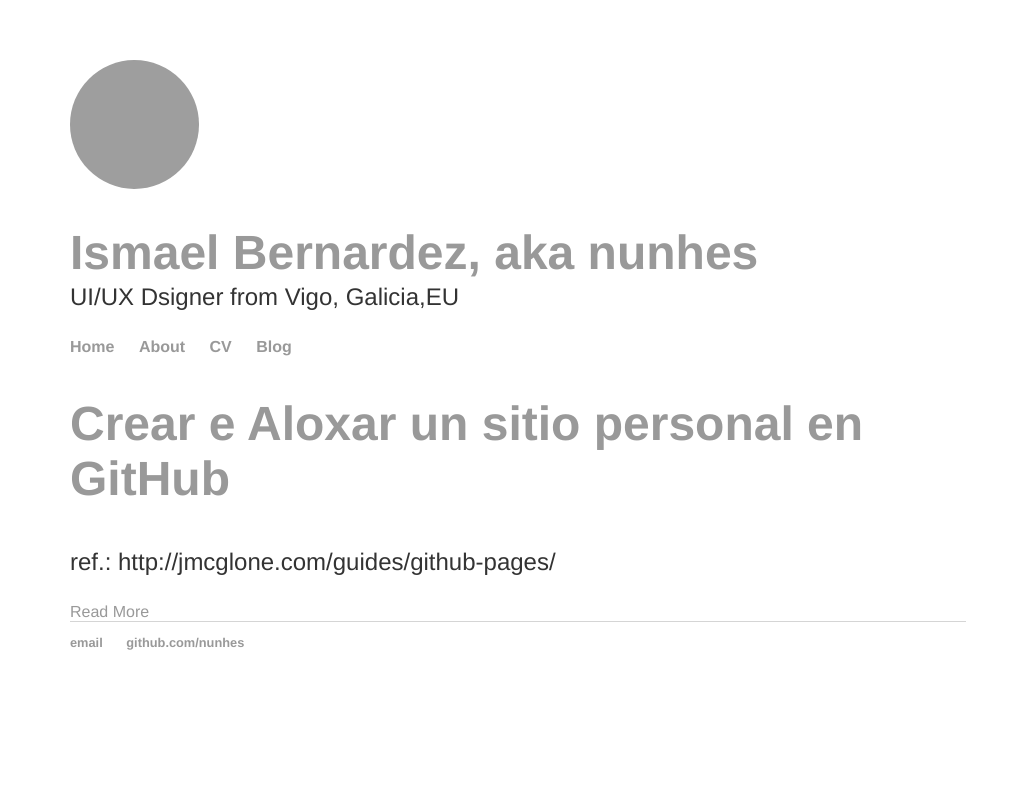
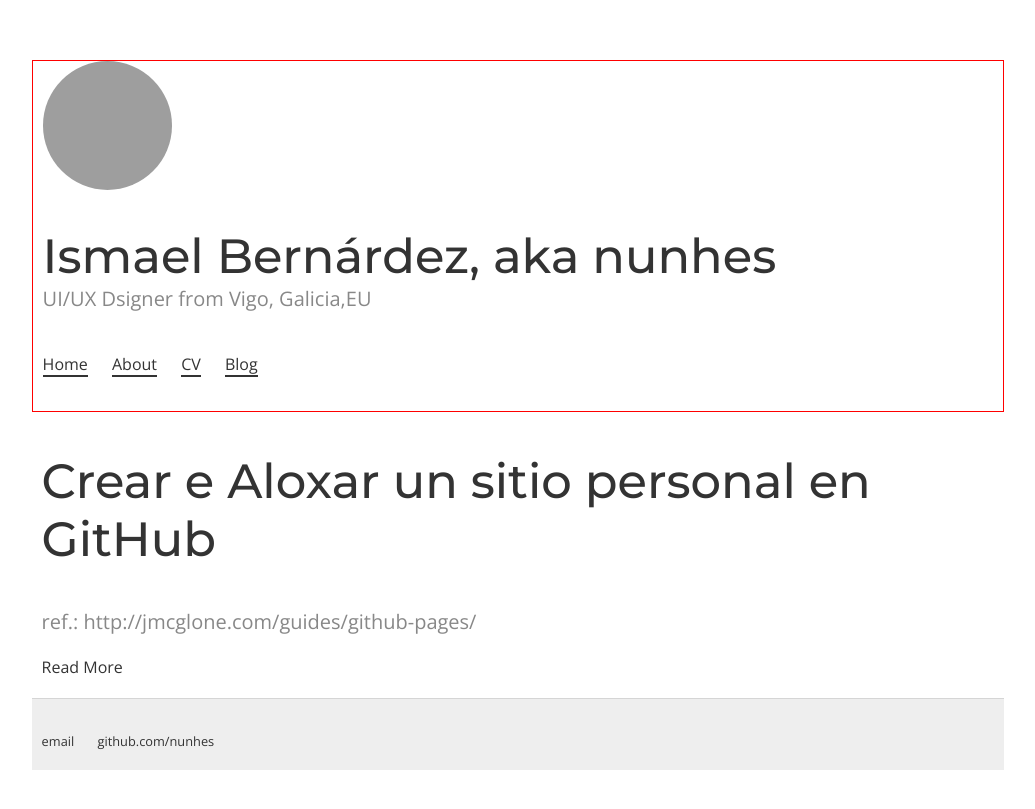
Before and after one commit to nunhes/nunhes.github.io, a Jekyll site: the page built from index.html, in a window 1280 px wide. Shown: the top 809 px of the page, without its empty margins (122-1157 px from the left). Built offline with Jekyll 4.4.1, drawn with Linux system fonts in a browser that asks for light colours; grey boxes are pictures that could not be loaded.

Commit message:
Probando cousas Engadindo cousas

```diff
--- a/_config.yml
+++ b/_config.yml
@@ -3,7 +3,7 @@
 #
 
 # Name of your site (displayed in the header)
-name: Ismael Bernardez, aka nunhes
+name: Ismael Bernárdez, aka nunhes
 
 # Short bio or description (displayed in the header)
 description: UI/UX Dsigner from Vigo, Galicia,EU
@@ -73,7 +73,7 @@
   style: :expanded # You might prefer to minify using :compressed
 
 # Use the following plug-ins
-gems:
+plugins:
   - jekyll-sitemap # Create a sitemap using the official Jekyll sitemap gem
   - jekyll-feed # Create an Atom feed using the official Jekyll feed gem
 
--- a/_layouts/default.html
+++ b/_layouts/default.html
@@ -8,7 +8,7 @@
     <!--[if lt IE 9]>
       <script src="http://html5shiv.googlecode.com/svn/trunk/html5.js"></script>
     <![endif]-->
-
+    <link href="https://fonts.googleapis.com/css?family=Open+Sans|Montserrat:400,500" rel="stylesheet">
     <link rel="stylesheet" type="text/css" href="{{ site.baseurl }}/css/main.css" />
     <link rel="alternate" type="application/rss+xml" title="{{ site.name }} - {{ site.description }}" href="{{ site.baseurl }}/feed.xml" />
 
@@ -16,7 +16,7 @@
 		</head>
 
 		<body>
-    <div class="wrapper-masthead">
+    <div class="wrapper-masthead" style="border: solid 1px #ff0000;">
       <div class="container">
         <header class="masthead clearfix">
           <a href="{{ site.baseurl }}/" class="site-avatar"><img src="{{ site.avatar }}" /></a>
--- a/css/main.css
+++ b/css/main.css
@@ -1,12 +1,20 @@
 body {
     margin: 60px auto;
-    width: 70%;
-    font-family:'Helvetica', 'Arial', 'Sans-Serif';
+    width: 76%;
+    font-family:'Open Sans','Helvetica', 'Arial', sans-serif;
+    color: #888;
 }
 nav ul, footer ul {
-    padding: 0px;
+    padding: 20px 0;
     list-style: none;
-    font-weight: bold;
+}
+nav ul li {
+    border-bottom: 2px solid #333;
+}
+nav ul li a:hover {
+    text-decoration: none;
+    color: #999;
+    border-bottom: 2px solid #fff;
 }
 nav ul li, footer ul li {
     display: inline;
@@ -14,22 +22,30 @@
 }
 a {
     text-decoration: none;
-    color: #999;
+    color: #333;
 }
 a:hover {
     text-decoration: underline;
 }
 h1 {
     font-size: 3em;
+    font-weight: 300;
+}
+h1,h2,h3,h4,h5,h6 {
+font-family:'Montserrat','Helvetica', 'Arial', sans-serif;
+color: #666;
+font-weight: 500;
 }
 p {
-    font-size: 1.5em;
+    font-weight: 300;
+    font-size: 1.25em;
     line-height: 1.4em;
-    color: #333;
 }
 footer {
     border-top: 1px solid #d5d5d5;
     font-size: .8em;
+    margin-top: 20px;
+    background-color: #eee;
 }
 
 ul.posts {
@@ -52,3 +68,5 @@
 .site-description {
     margin-top: 0px;
   }
+
+#main, .wrapper-masthead, .footer { padding:  0 10px;}
```
